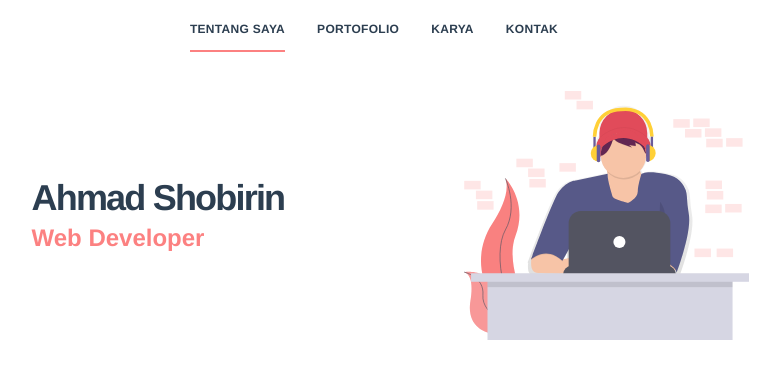
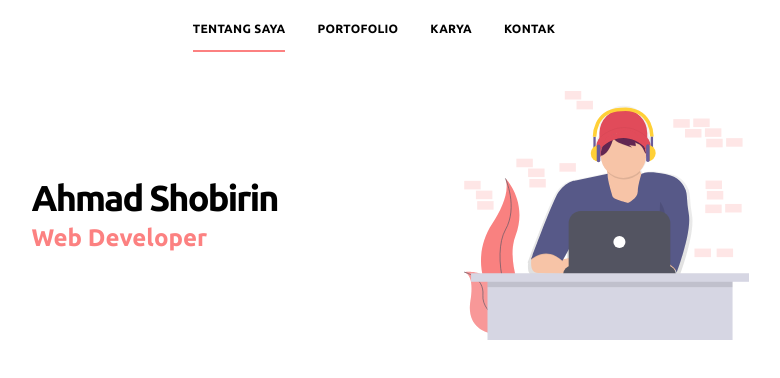
Before and after one commit to ahmadshobirin/new-myportofolio, a Vue app: page / in a window 1280 px wide. Shown: the top 378 px of the page, without its empty margins (250-1030 px from the left). Built offline with nearby package versions, Linux system fonts and the light colour scheme.

Commit message:
change font

```diff
--- a/public/index.html
+++ b/public/index.html
@@ -6,6 +6,7 @@
     <meta name="viewport" content="width=device-width,initial-scale=1.0">
     <link rel="icon" href="<%= BASE_URL %>favicon.ico">
     <title><%= htmlWebpackPlugin.options.title %></title>
+    <link href="https://fonts.googleapis.com/css2?family=Ubuntu:wght@400;500;700&display=swap" rel="stylesheet">
   </head>
   <body>
     <noscript>
--- a/src/App.vue
+++ b/src/App.vue
@@ -4,28 +4,7 @@
     <router-view class="flex-1" />
   </div>
 </template>
-<style>
-#app {
-  font-family: Avenir, Helvetica, Arial, sans-serif;
-  -webkit-font-smoothing: antialiased;
-  -moz-osx-font-smoothing: grayscale;
-  text-align: center;
-  color: #2c3e50;
-}
 
-#nav {
-  padding: 30px;
-}
-
-#nav a {
-  font-weight: bold;
-  color: #2c3e50;
-}
-
-#nav a.router-link-exact-active {
-  color: #42b983;
-}
-</style>
 
 <script>
 import Nav from '@/components/Nav'
--- a/tailwind.config.js
+++ b/tailwind.config.js
@@ -1,7 +1,11 @@
 module.exports = {
   purge: [],
   theme: {
-    extend: {},
+    extend: {
+      fontFamily: {
+        sans: ['Ubuntu', "system-ui", "-apple-system", "BlinkMacSystemFont", "Segoe UI", "Roboto", "Helvetica Neue", "Arial", "Noto Sans", "sans-serif", "Apple Color Emoji", "Segoe UI Emoji", "Segoe UI Symbol", "Noto Color Emoji"]
+      },
+    },
   },
   variants: {},
   plugins: [],
```
